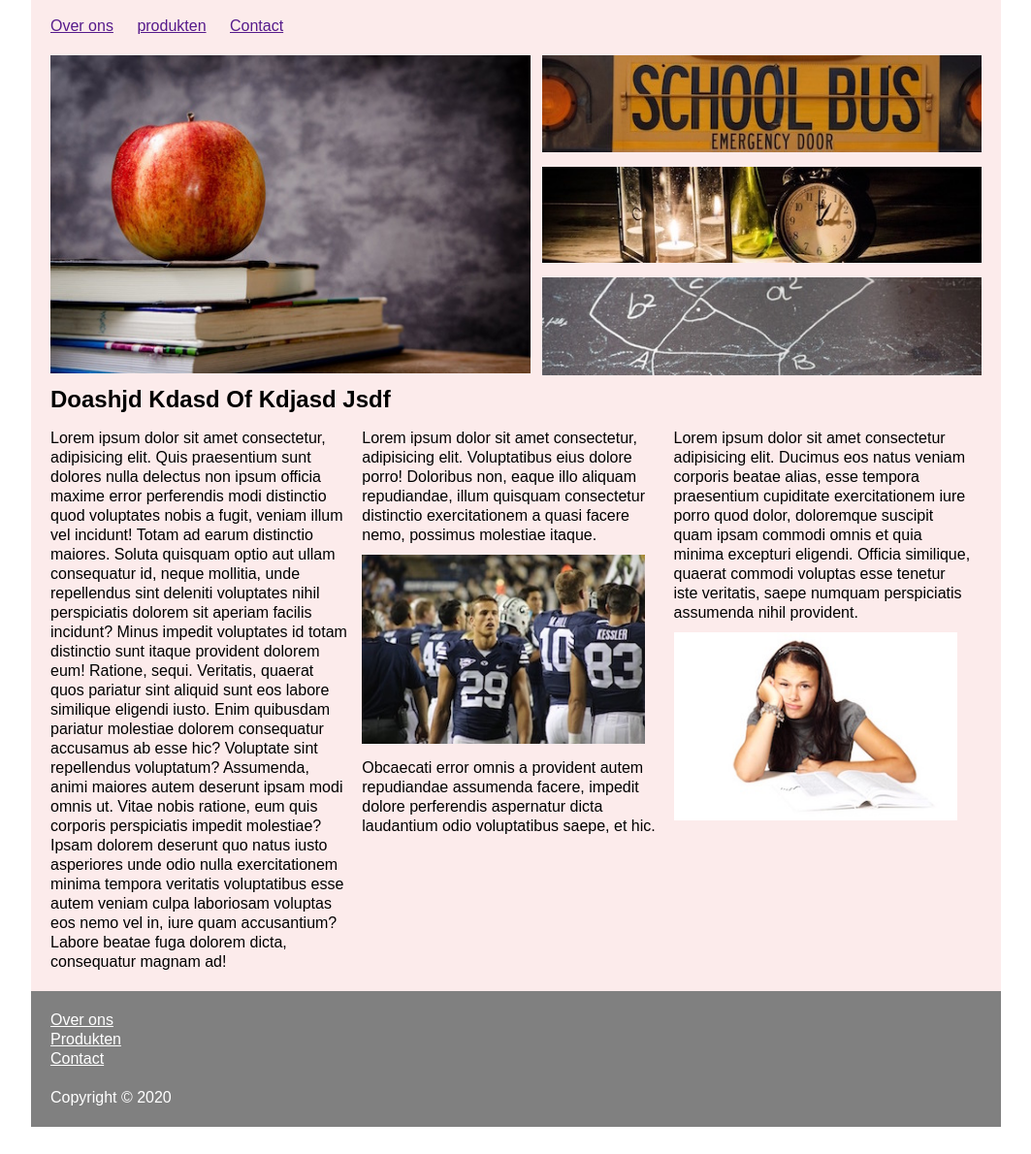
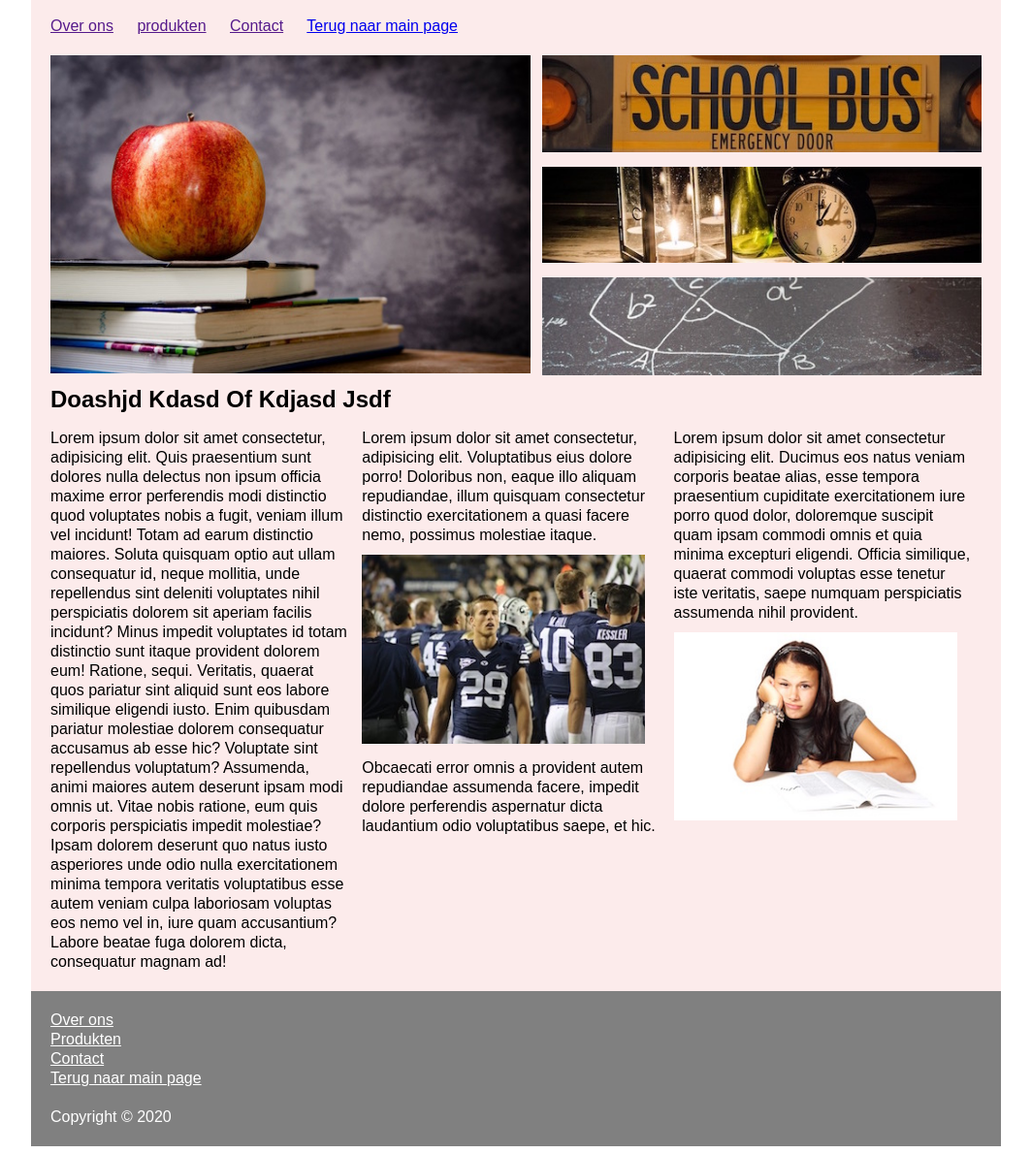
Before and after one commit to ginokok1996/HTML, a plain HTML site: page h05/index.html in a window 1280 px wide. Shown: the part 70-1260 px from the top of the page at 97% size, without its empty margins (108-1171 px from the left). Drawn offline with Linux system fonts and the light colour scheme.

Commit message:
link gemaakt naar main page

```diff
--- a/h05/index.html
+++ b/h05/index.html
@@ -14,6 +14,7 @@
         <a href="">Over ons</a>
         <a href="">produkten</a>
         <a href="">Contact</a>
+        <a href="/index.html">Terug naar main page</a>
       </nav>
       <section class="appel">
         <img class="appel" src="img/appel.jpg" alt=""/ >
@@ -54,6 +55,7 @@
       <a href="">Over ons</a><br />
       <a href="">Produkten</a><br />
       <a href="">Contact</a><br />
+      <a href="/index.html">Terug naar main page</a> <br />
       <br />
       Copyright &copy; 2020
     </footer>
```
